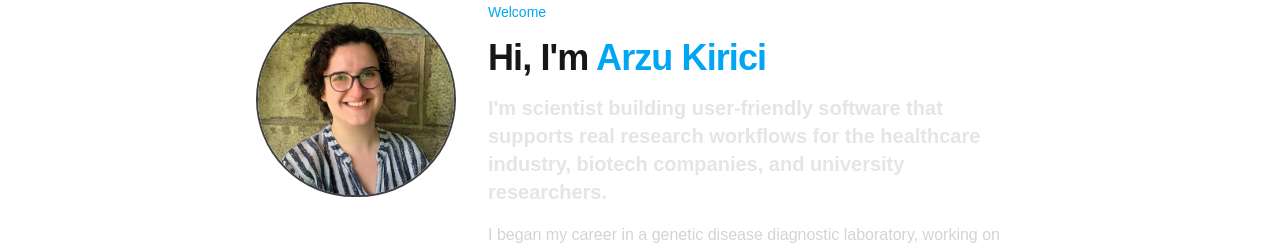
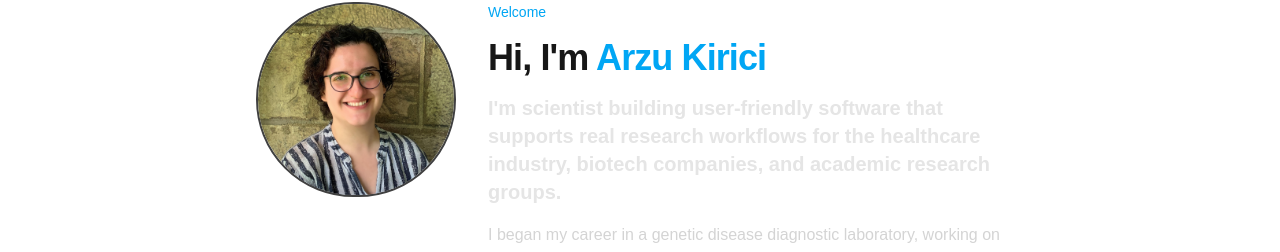
Before and after one commit to agkirici/agkirici.github.io, a Next.js app: page / in a window 1280 px wide. Shown: the part 191-443 px from the top of the page. Built offline with nearby package versions, Linux system fonts and the light colour scheme.

Commit message:
Update LinkedIn share to use project website URL instead of DevPost

```diff
--- a/app/page.tsx
+++ b/app/page.tsx
@@ -27,7 +27,9 @@ export default function HomePage() {
             </h1>
 
             <h2 className="text-xl font-semibold text-neutral-200">
-              I&apos;m scientist building user-friendly software that supports real research workflows for the healthcare industry, biotech companies, and university researchers.
+              I&apos;m scientist building user-friendly software that supports real
+              research workflows for the healthcare industry, biotech companies,
+              and academic research groups.
             </h2>
 
             <p className="text-neutral-300 leading-relaxed">
--- a/components/ProjectCard.tsx
+++ b/components/ProjectCard.tsx
@@ -24,9 +24,9 @@ function LinkedInIcon(props: React.SVGProps<SVGSVGElement>) {
 }
 
 export default function ProjectCard({ title, description, tags, slug, featured, link, github }: ProjectCardProps) {
-  // Compute the LinkedIn share URL
-  const targetUrl = link || github || "https://agkirici-github-io.vercel.app/projects";
-  const linkedinShareUrl = `https://www.linkedin.com/sharing/share-offsite/?url=${encodeURIComponent(targetUrl)}`;
+  // Compute the LinkedIn share URL - use the project's website URL
+  const projectWebsiteUrl = `https://www.arzukirici.com/projects/${slug}`;
+  const linkedinShareUrl = `https://www.linkedin.com/sharing/share-offsite/?url=${encodeURIComponent(projectWebsiteUrl)}`;
 
   return (
     <div className="rounded-xl border border-neutral-800 bg-neutral-900/60 p-6 shadow-sm transition duration-200 hover:border-sky-500 hover:shadow-sky-500/20">
```
